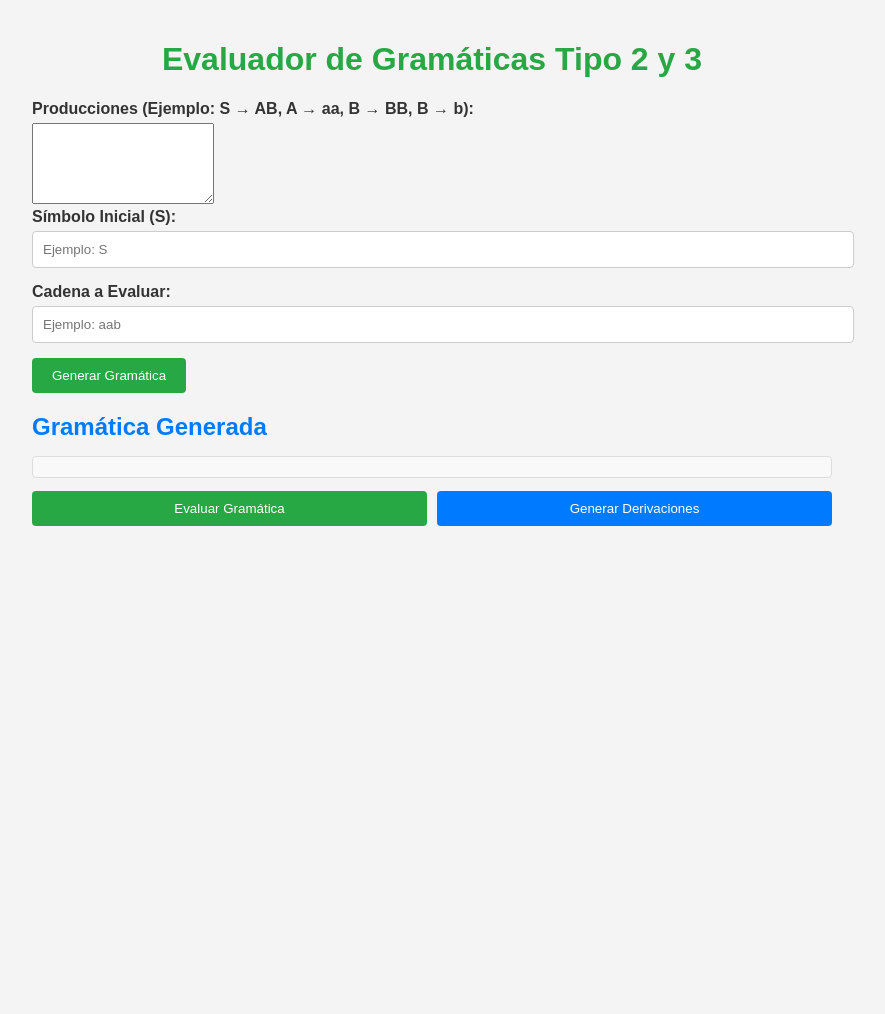
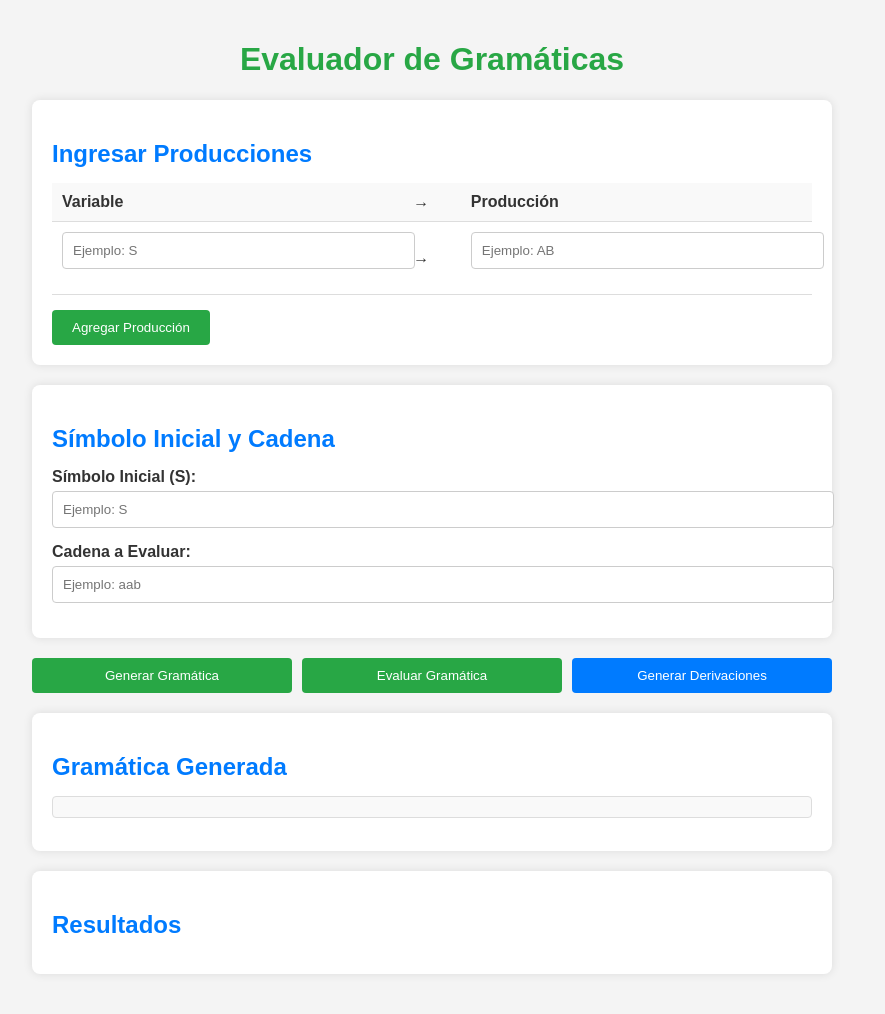
Before and after one commit to WilliamC111/Gram-ticas, a Flask app: page / in a window 1280 px wide. Shown: the whole page, without its empty margins (208-1093 px from the left). Before the commit the page ends 526 px from the top, so only its background shows below. Run offline with Flask 3, Linux system fonts and the light colour scheme.

Commit message:
Update index.html

```diff
--- a/templates/index.html
+++ b/templates/index.html
@@ -8,33 +8,59 @@
 </head>
 <body>
     <div class="container">
-        <h1>Evaluador de Gramáticas Tipo 2 y 3</h1>
-        <form id="grammarForm">
-            <label for="productions">Producciones (Ejemplo: S → AB, A → aa, B → BB, B → b):</label>
-            <textarea id="productions" name="productions" rows="5" required></textarea>
+        <h1>Evaluador de Gramáticas</h1>
+
+        <!-- Sección para ingresar producciones -->
+        <div class="card">
+            <h2>Ingresar Producciones</h2>
+            <table id="productionsTable">
+                <thead>
+                    <tr>
+                        <th>Variable</th>
+                        <th>→</th>
+                        <th>Producción</th>
+                    </tr>
+                </thead>
+                <tbody>
+                    <tr>
+                        <td><input type="text" class="variable-input" placeholder="Ejemplo: S"></td>
+                        <td>→</td>
+                        <td><input type="text" class="production-input" placeholder="Ejemplo: AB"></td>
+                    </tr>
+                </tbody>
+            </table>
+            <button type="button" id="addProductionBtn">Agregar Producción</button>
+        </div>
+
+        <!-- Sección para el símbolo inicial y la cadena a evaluar -->
+        <div class="card">
+            <h2>Símbolo Inicial y Cadena</h2>
             <label for="start_symbol">Símbolo Inicial (S):</label>
-            <input type="text" id="start_symbol" name="start_symbol" placeholder="Ejemplo: S" required>
+            <input type="text" id="start_symbol" placeholder="Ejemplo: S" required>
             <label for="input_string">Cadena a Evaluar:</label>
-            <input type="text" id="input_string" name="input_string" placeholder="Ejemplo: aab" required>
+            <input type="text" id="input_string" placeholder="Ejemplo: aab" required>
+        </div>
+
+        <!-- Botones principales -->
+        <div class="buttons">
             <button type="button" id="generateGrammarBtn">Generar Gramática</button>
-        </form>
+            <button type="button" id="evaluateGrammarBtn">Evaluar Gramática</button>
+            <button type="button" id="generateDerivationsBtn">Generar Derivaciones</button>
+        </div>
 
-        <!-- Área para mostrar la gramática generada -->
-        <div class="grammar-display">
+        <!-- Sección para mostrar la gramática generada -->
+        <div class="card">
             <h2>Gramática Generada</h2>
             <pre id="generatedGrammar"></pre>
         </div>
 
-        <!-- Botones para evaluar y generar derivaciones -->
-        <div class="buttons">
-            <button type="button" id="evaluateGrammarBtn">Evaluar Gramática</button>
-            <button type="button" id="generateDerivationsBtn">Generar Derivaciones</button>
+        <!-- Resultados de la evaluación -->
+        <div class="card">
+            <h2>Resultados</h2>
+            <div id="result"></div>
+            <div id="derivations"></div>
+            <div id="grammarType"></div>
         </div>
-
-        <!-- Resultados de la evaluación -->
-        <div id="result"></div>
-        <div id="derivations"></div>
-        <div id="grammarType"></div>
     </div>
     <script src="{{ url_for('static', filename='script.js') }}"></script>
 </body>
```
